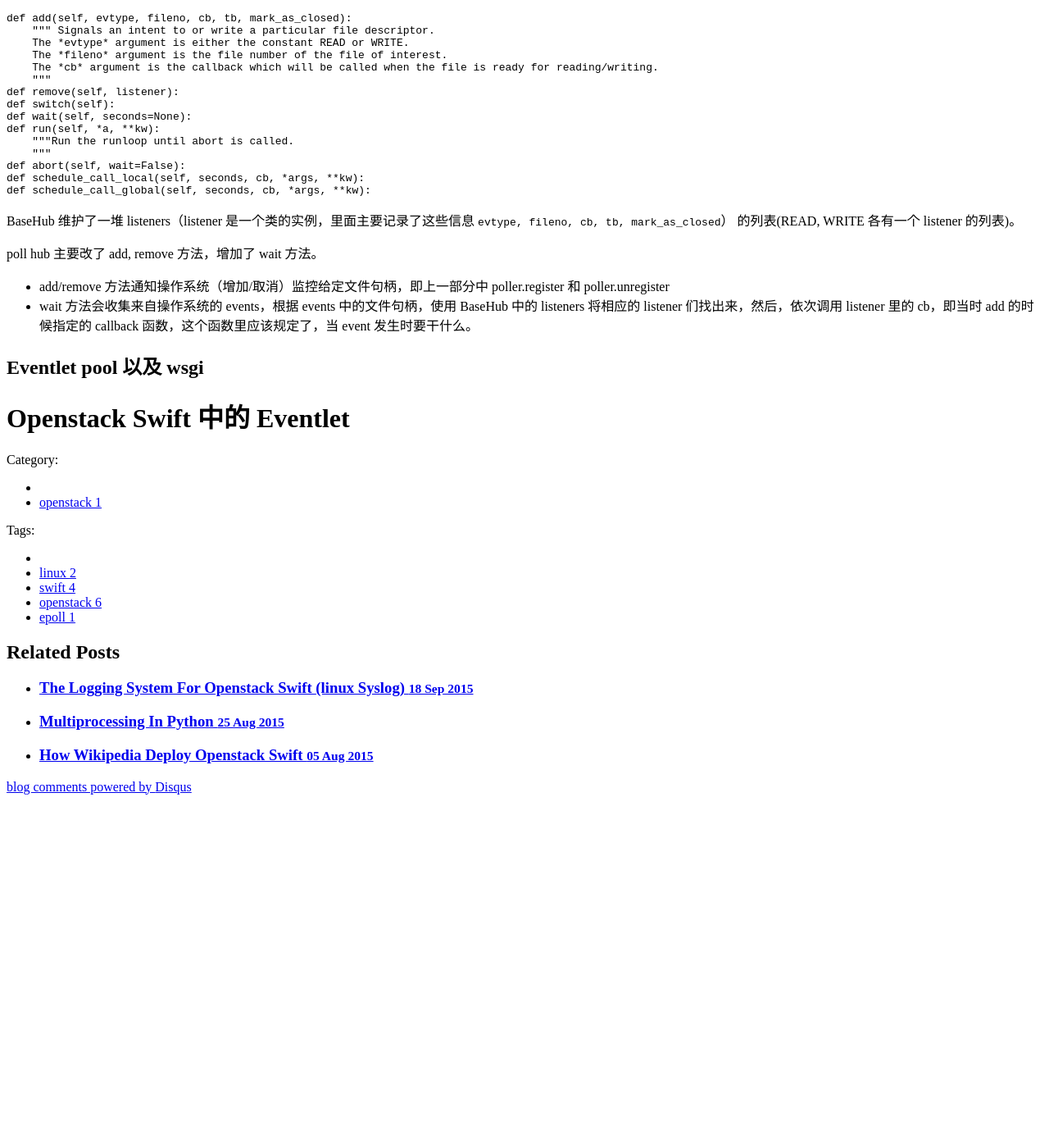
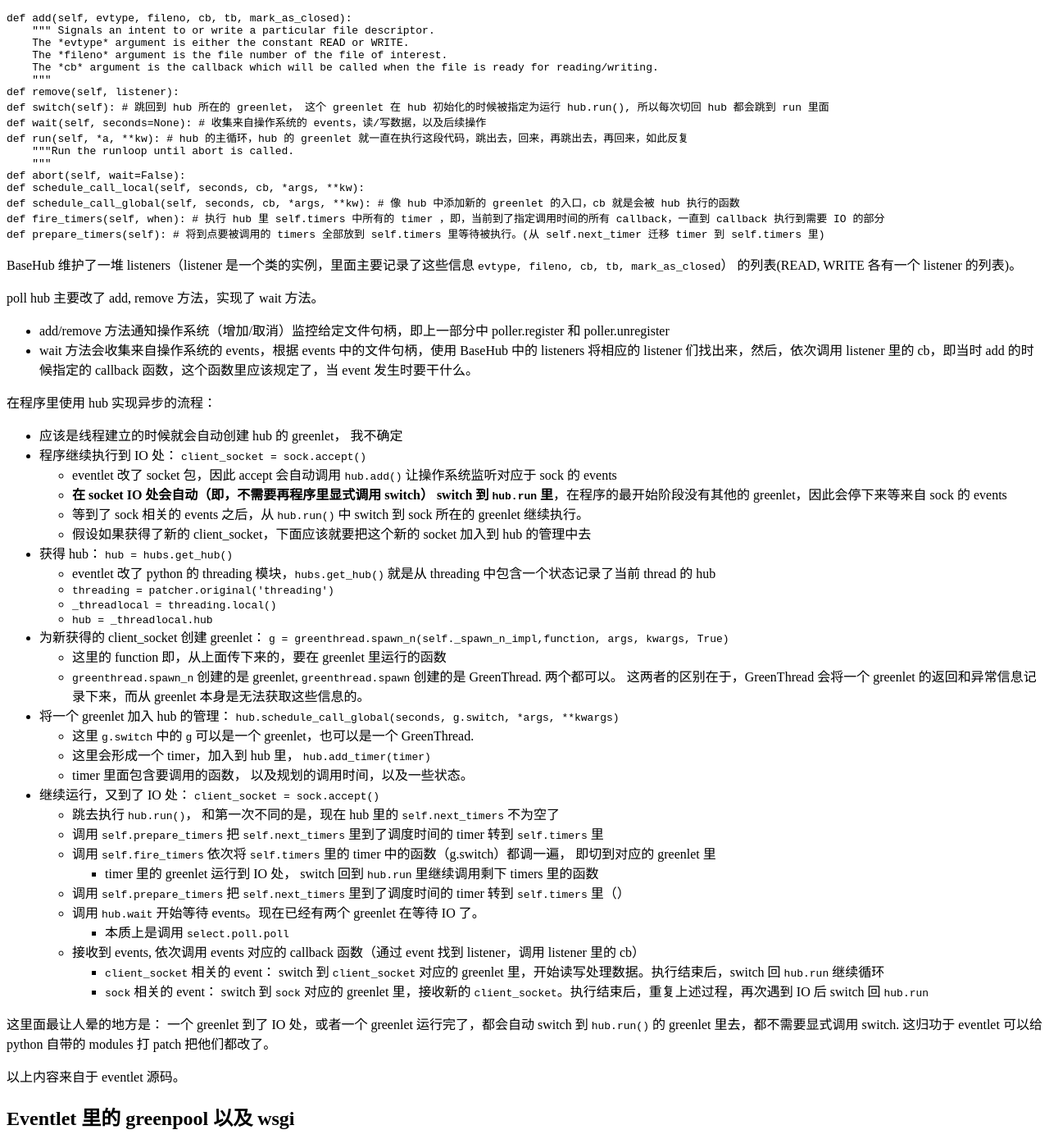
Before and after one commit to lavenresearch/lavenresearch.github.io, a Jekyll site: the page built from _posts/2016-04-21-Openstack-Swift-with-Eventlet.md, in a window 1280 px wide and 1400 px high, scrolled down 3277 px. Shown: the whole window at 82% size. Built offline with Jekyll 4.4.1, drawn with Linux system fonts in a browser that asks for light colours; comment, search, counter and statistics services are not loaded; before the commit the page ends 4254 px from its top, so only the background shows below that; some of the changed text lies outside the part shown.

Commit message:
Add new posts

````diff
--- a/_posts/2016-04-21-Openstack-Swift-with-Eventlet.md
+++ b/_posts/2016-04-21-Openstack-Swift-with-Eventlet.md
@@ -185,24 +185,94 @@
     The *cb* argument is the callback which will be called when the file is ready for reading/writing.
     """
 def remove(self, listener):
-def switch(self):
-def wait(self, seconds=None):
-def run(self, *a, **kw):
+def switch(self): # 跳回到 hub 所在的 greenlet， 这个 greenlet 在 hub 初始化的时候被指定为运行 hub.run(), 所以每次切回 hub 都会跳到 run 里面
+def wait(self, seconds=None): # 收集来自操作系统的 events，读/写数据，以及后续操作
+def run(self, *a, **kw): # hub 的主循环，hub 的 greenlet 就一直在执行这段代码，跳出去，回来，再跳出去，再回来，如此反复
     """Run the runloop until abort is called.
     """
 def abort(self, wait=False):
 def schedule_call_local(self, seconds, cb, *args, **kw):
-def schedule_call_global(self, seconds, cb, *args, **kw):
+def schedule_call_global(self, seconds, cb, *args, **kw): # 像 hub 中添加新的 greenlet 的入口，cb 就是会被 hub 执行的函数
+def fire_timers(self, when): # 执行 hub 里 self.timers 中所有的 timer ，即，当前到了指定调用时间的所有 callback，一直到 callback 执行到需要 IO 的部分
+def prepare_timers(self): # 将到点要被调用的 timers 全部放到 self.timers 里等待被执行。(从 self.next_timer 迁移 timer 到 self.timers 里)
 ```
 
 BaseHub 维护了一堆 listeners（listener 是一个类的实例，里面主要记录了这些信息 `evtype, fileno, cb, tb, mark_as_closed`） 的列表(READ, WRITE 各有一个 listener 的列表)。
 
-poll hub 主要改了 add, remove 方法，增加了 wait 方法。
+poll hub 主要改了 add, remove 方法，实现了 wait 方法。
 
 - add/remove 方法通知操作系统（增加/取消）监控给定文件句柄，即上一部分中 poller.register 和 poller.unregister
 - wait 方法会收集来自操作系统的 events，根据 events 中的文件句柄，使用 BaseHub 中的 listeners 将相应的 listener 们找出来，然后，依次调用 listener 里的 cb，即当时 add 的时候指定的 callback 函数，这个函数里应该规定了，当 event 发生时要干什么。
 
+在程序里使用 hub 实现异步的流程：
 
-## Eventlet pool 以及 wsgi
+- 应该是线程建立的时候就会自动创建 hub 的 greenlet， 我不确定
+- 程序继续执行到 IO 处： `client_socket = sock.accept()`
+    - eventlet 改了 socket 包，因此 accept 会自动调用 `hub.add()` 让操作系统监听对应于 sock 的 events
+    - __在 socket IO 处会自动（即，不需要再程序里显式调用 switch） switch 到 `hub.run` 里__，在程序的最开始阶段没有其他的 greenlet，因此会停下来等来自 sock 的 events
+    - 等到了 sock 相关的 events 之后，从 `hub.run()` 中 switch 到 sock 所在的 greenlet 继续执行。
+    - 假设如果获得了新的 client_socket，下面应该就要把这个新的 socket 加入到 hub 的管理中去
+- 获得 hub： `hub = hubs.get_hub()`
+    - eventlet 改了 python 的 threading 模块，`hubs.get_hub()` 就是从 threading 中包含一个状态记录了当前 thread 的 hub
+    - `threading = patcher.original('threading')`
+    - `_threadlocal = threading.local()`
+    - `hub = _threadlocal.hub`
+- 为新获得的 client_socket 创建 greenlet： `g = greenthread.spawn_n(self._spawn_n_impl,function, args, kwargs, True)`
+    - 这里的 function 即，从上面传下来的，要在 greenlet 里运行的函数
+    - `greenthread.spawn_n` 创建的是 greenlet, `greenthread.spawn` 创建的是 GreenThread. 两个都可以。 这两者的区别在于，GreenThread 会将一个 greenlet 的返回和异常信息记录下来，而从 greenlet 本身是无法获取这些信息的。
+- 将一个 greenlet 加入 hub 的管理： `hub.schedule_call_global(seconds, g.switch, *args, **kwargs)`
+    - 这里 `g.switch` 中的 `g` 可以是一个 greenlet，也可以是一个 GreenThread.
+    - 这里会形成一个 timer，加入到 hub 里， `hub.add_timer(timer)`
+    - timer 里面包含要调用的函数， 以及规划的调用时间，以及一些状态。
+- 继续运行，又到了 IO 处： `client_socket = sock.accept()`
+    - 跳去执行 `hub.run()`， 和第一次不同的是，现在 hub 里的 `self.next_timers` 不为空了
+    - 调用 `self.prepare_timers` 把 `self.next_timers` 里到了调度时间的 timer 转到 `self.timers` 里
+    - 调用 `self.fire_timers` 依次将 `self.timers` 里的 timer 中的函数（g.switch）都调一遍， 即切到对应的 greenlet 里
+        - timer 里的 greenlet 运行到 IO 处， switch 回到 `hub.run` 里继续调用剩下 timers 里的函数
+    - 调用 `self.prepare_timers` 把 `self.next_timers` 里到了调度时间的 timer 转到 `self.timers` 里（）
+    - 调用 `hub.wait` 开始等待 events。现在已经有两个 greenlet 在等待 IO 了。
+        - 本质上是调用 `select.poll.poll`
+    - 接收到 events, 依次调用 events 对应的 callback 函数（通过 event 找到 listener，调用 listener 里的 cb）
+        - `client_socket` 相关的 event： switch 到 `client_socket` 对应的 greenlet 里，开始读写处理数据。执行结束后，switch 回 `hub.run` 继续循环
+        - `sock` 相关的 event： switch 到 `sock` 对应的 greenlet 里，接收新的 `client_socket`。执行结束后，重复上述过程，再次遇到 IO 后 switch 回 `hub.run`
+
+这里面最让人晕的地方是： 一个 greenlet 到了 IO 处，或者一个 greenlet 运行完了，都会自动 switch 到 `hub.run()` 的 greenlet 里去，都不需要显式调用 switch. 这归功于 eventlet 可以给 python 自带的 modules 打 patch 把他们都改了。
+
+以上内容来自于 eventlet 源码。
+
+
+## Eventlet 里的 greenpool 以及 wsgi
+
+GreenPool 就是把 hub 及相关的 greenlet, GreenThread 封装在一起了。
+
+使用 GreenPool 的例子：
+
+```python
+from eventlet import greenpool
+
+def function(arg):
+    pass
+
+# 创建一个 pool
+max_size = 2000
+pool = greenpool.GreenPool(max_size)
+sock = some listening socket
+while True:
+    new_socket = sock.accept()
+    # 以下包括的工作内容有：get_hub, create greenlet, call schedule_call_global
+    pool.spawn_n(function, new_socket)
+    # spawn create GreenThread instead of greenlet
+```
+
+使用 `eventlet.wsgi` 最基本的只需要如下两点：
+
+1. 创建好一个处于 listen 状态的 socket
+2. 准备好 application 的入口函数： `some_funciton_name(env, start_response)`
+
+然后执行： `wsgi.server( socket, some_funciton_name, .... )`。  wsgi 执行的过程和上面这个 GreenPool 的例子是一样的， 在他的那个 function 里有一些处理操作，并且调用传给它的 some_funciton_name 函数。
+
+PS: 这里有一个网络小知识， 一个 socket 可以让多个进程都监听着。这种情况在曾经会导致惊群问题，不过在好久以前的内核里就已经修复了。
 
 # Openstack Swift 中的 Eventlet
+
+建立 socket 之后，会 fork N 个子进程，然后再每个子进程中调用 `eventlet.wsgi.server(sock, app)`， 其中 app 由 `paste.deploy.loadapp` 生成。
````
